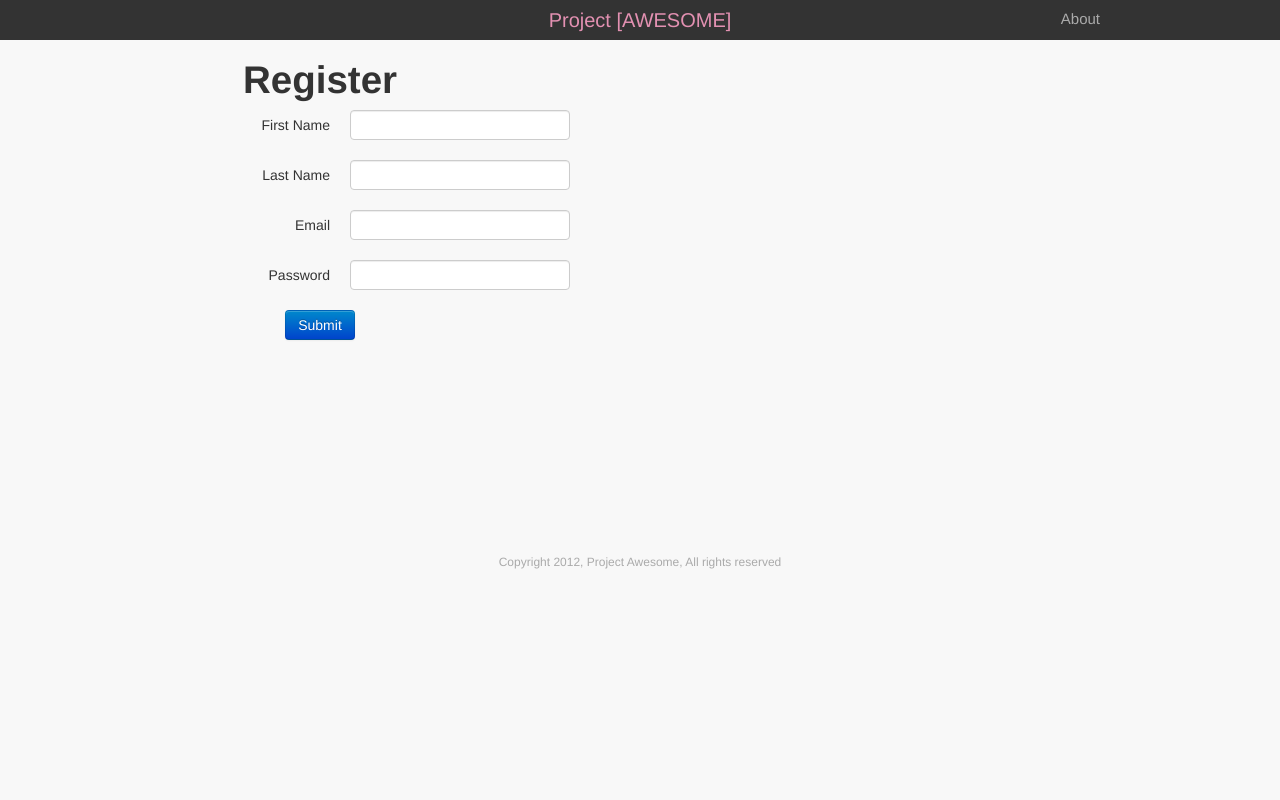
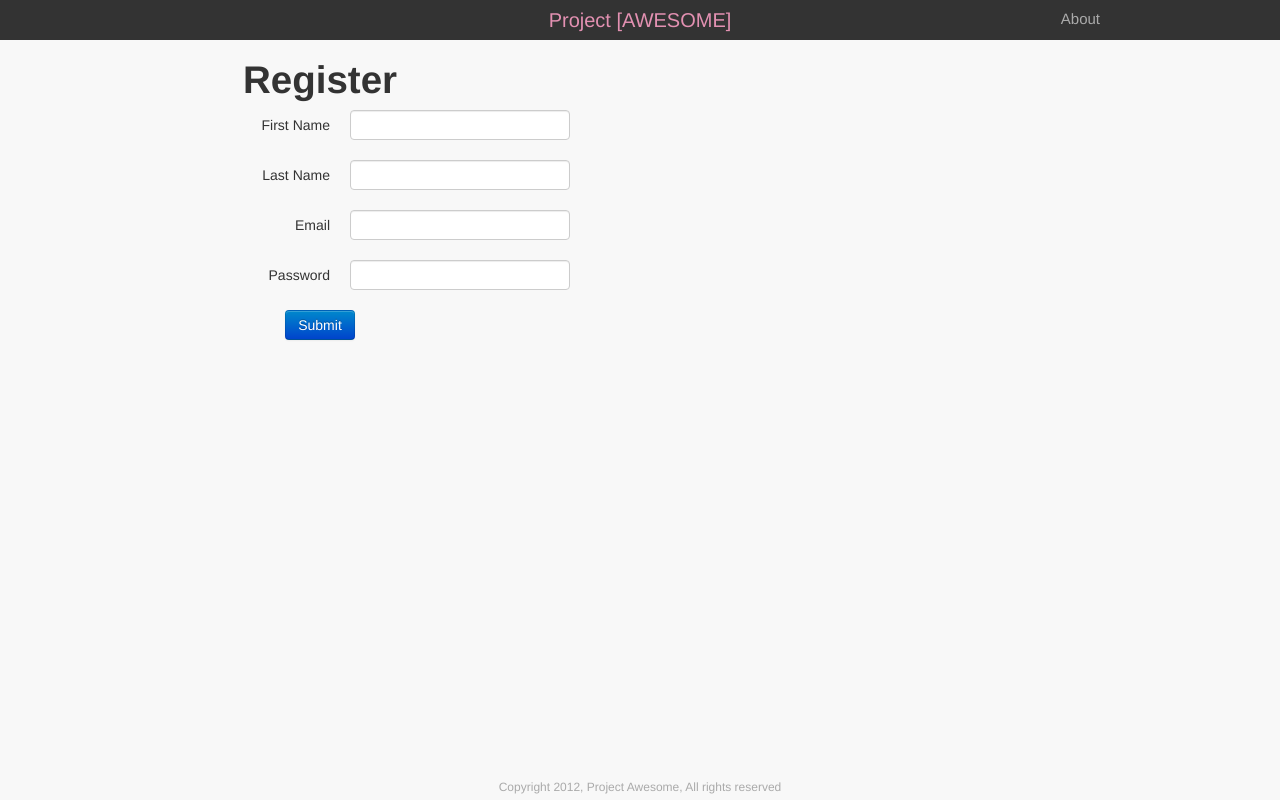
Before and after one commit to nikilster/projectAwesome, a Flask app: page /register in a window 1280 px wide. Run offline with Flask 2, Linux system fonts and the light colour scheme; some libraries are stand-ins or nearby versions.

Commit message:
CSS changes w/ main PageContainer so Copyright always a footer.

```diff
--- a/awesome/static/css/base.css
+++ b/awesome/static/css/base.css
@@ -1,4 +1,14 @@
+html,
+body,
+#PageContainer {
+  height: 100%;
+}
+body > #PageContainer {
+  height: auto;
+  min-height: 100%;
+}
 #Copyright {
+  margin-top: -25px;
   font-size: 12px;
   line-height: 1.2;
   text-align: center;
--- a/awesome/static/css/base.less
+++ b/awesome/static/css/base.less
@@ -6,8 +6,11 @@
 
 @LogoColor: #E391B2;
 
+html, body, #PageContainer { height: 100%; }
+body > #PageContainer { height: auto; min-height: 100%; }
 
 #Copyright {
+    margin-top: -25px;
     font-size: 12px;
     line-height: 1.2;
     text-align: center;
```
Also changed, not shown: awesome/templates/base.html (+4 -5 lines).
